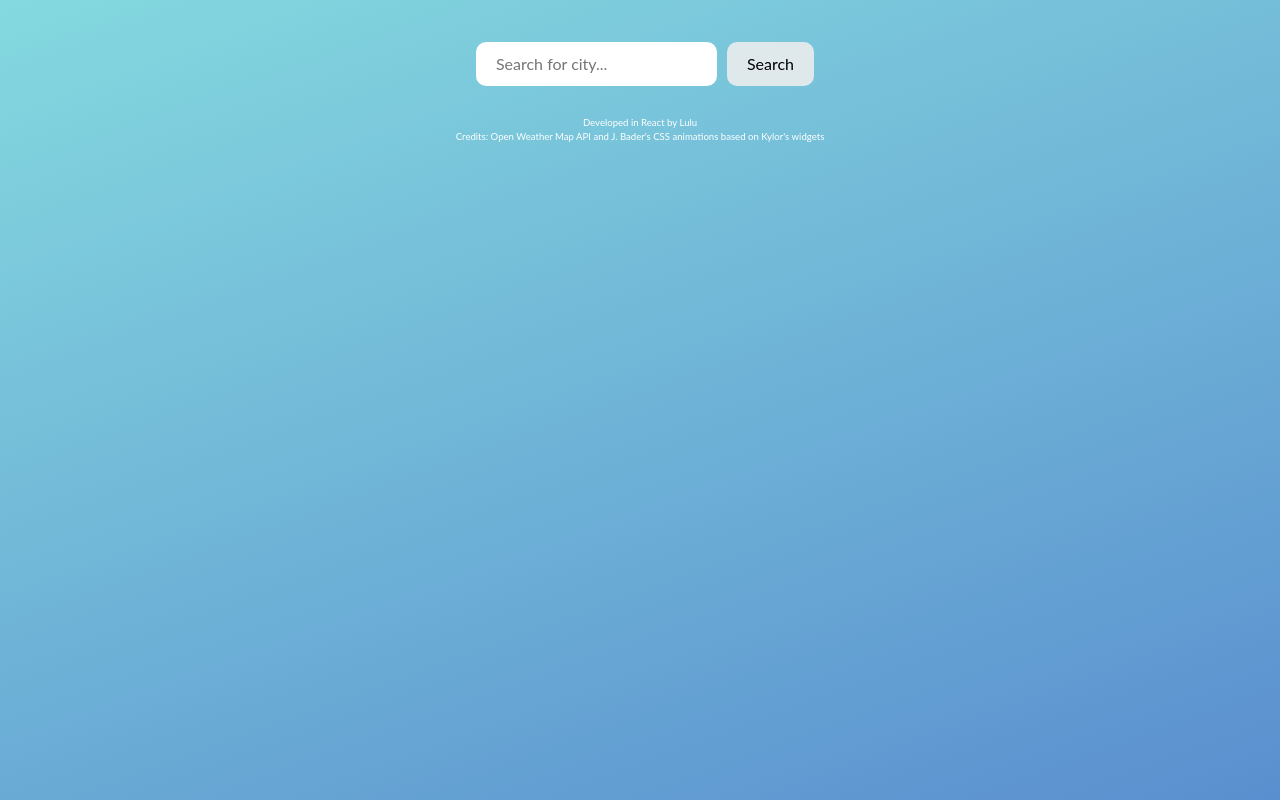
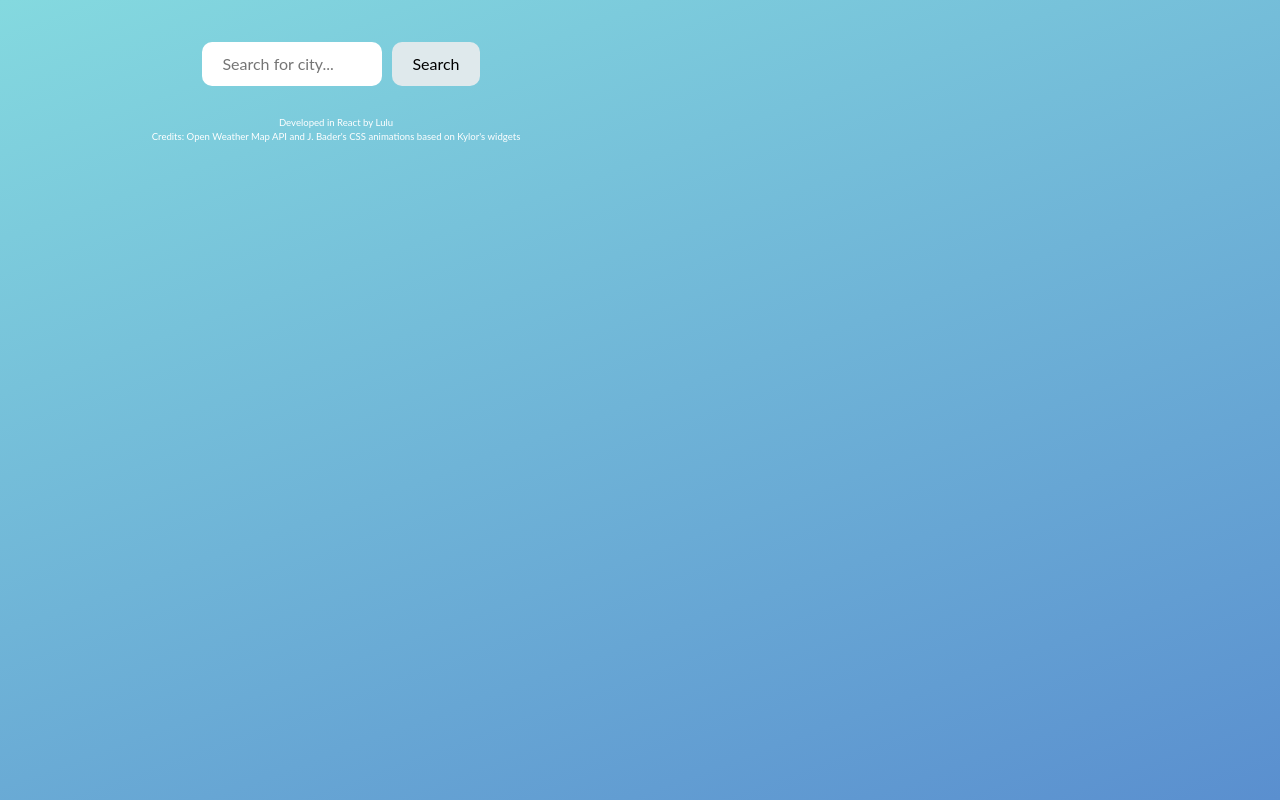
Before and after one commit to luluvann/react-weather-app, a React (Create React App) app: page / in a window 1280 px wide. Built offline with nearby package versions, Linux system fonts and the light colour scheme; no server answers; the HTML template or start-up script is replaced by a standard one; a web font is replaced by a local one.

Commit message:
fix grandiant backgd color repeating

```diff
--- a/src/App.css
+++ /dev/null
@@ -1 +0,0 @@
-body {font-family: 'Lato', sans-serif;}
--- a/src/App.js
+++ b/src/App.js
@@ -1,7 +1,5 @@
 import React from "react";
 import OWM from "./util/OWM";
-
-import "./App.css"
 
 import { WeatherData } from "./Components/WeatherData";
 import { SearchBar } from "./Components/SearchBar";
--- a/src/Components/SearchBar.css
+++ b/src/Components/SearchBar.css
@@ -3,6 +3,7 @@ body{
 }
 
 input {
+    width:180px;
     border-top-style: hidden;
     border-right-style: hidden;
     border-left-style: hidden;
--- a/src/Components/WeatherData.css
+++ b/src/Components/WeatherData.css
@@ -1,5 +1,3 @@
-
-
 html { box-sizing: border-box; }
 html *,
 html *:before,
@@ -16,12 +14,12 @@ html, body
 body {
   max-width: 42em;
   padding: 2em;
-  margin: 0 auto;
+  margin: 0;
   color: #84c3df;
   font-family: 'Lato', sans-serif;
   text-align: center;
   background: linear-gradient(160deg, rgba(132,217,223,1) 0%, rgba(90,143,207,1) 100%);
-  min-height: 100%;
+  background-attachment: fixed;
 }
 
 h1, h2, h3, h4, h5 , h6{
```
